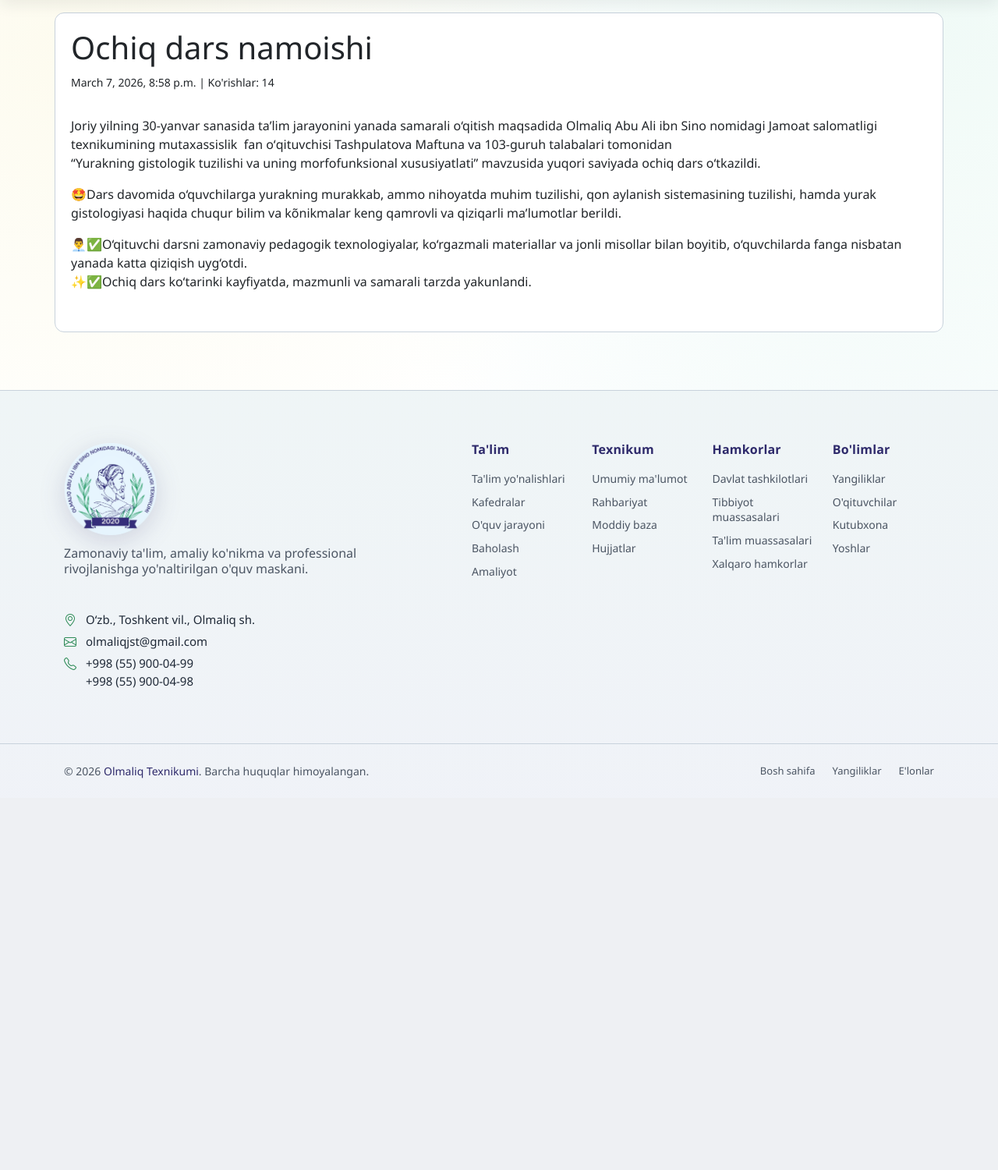
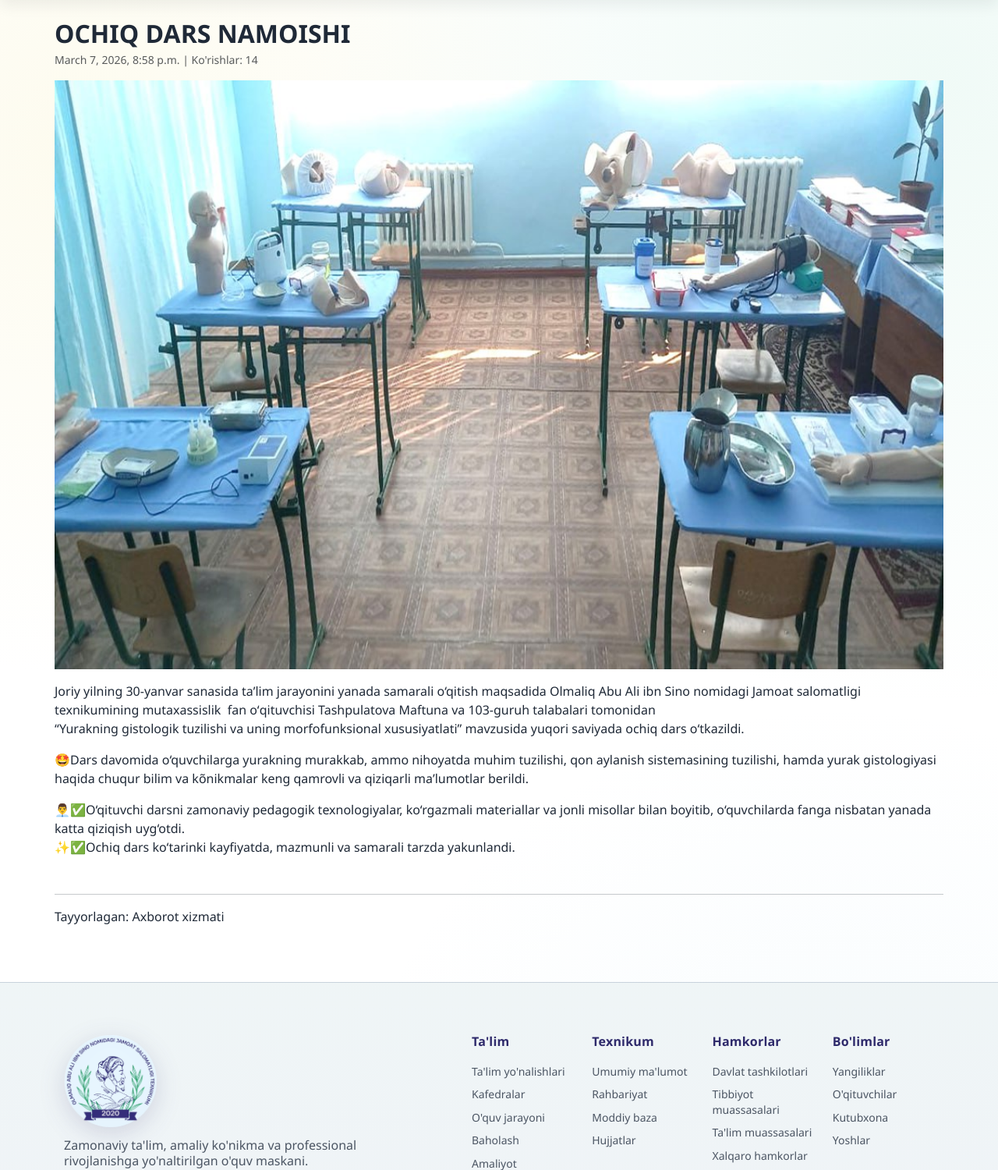
Before and after one commit to shahbozshirinboyev/new.olmaliqjst.uz, a Django app: a page that uses news/templates/news/news_detail.html in a window 1280 px wide. Shown: the part 122-1622 px from the top of the page at 78% size. Before the commit the page ends 1120 px from the top, so only its background shows below. Run offline with Django 5.2, Linux system fonts and the light colour scheme; data comes from the database, SQL or seed files in the repository; both versions use the stored data as it was after the commit; some libraries are stand-ins or nearby versions.

Commit message:
change some templates

```diff
--- a/education/templates/education/directions.html
+++ b/education/templates/education/directions.html
@@ -21,6 +21,5 @@
         <p>Yo'nalishlar mavjud emas.</p>
     {% endfor %}
 
-
 </section>
 {% endblock %}
--- a/news/templates/news/news_detail.html
+++ b/news/templates/news/news_detail.html
@@ -1,9 +1,19 @@
 {% extends 'base.html' %}
 {% block title %}{{ news.title }}{% endblock %}
 {% block content %}
-<section class="card">
-    <h1>{{ news.title }}</h1>
-    <p><small>{{ news.published_at }} | Ko'rishlar: {{ news.views_count }}</small></p>
-    <p>{{ news.content|linebreaks }}</p>
+<section>
+    <!-- Header -->
+    <div class="mt-5 mt-md-3 mt-lg-2">
+        <h2 class="fw-bold text-uppercase mb-1">{{ news.title }}</h2>
+        <p class="text-muted small">{{ news.published_at }} | Ko'rishlar: {{ news.views_count }}</p>
+    </div>
+
+    <div>
+        <img src="{{ news.image.url }}" alt="{{ news.name }}" class="w-100"
+            style="height: auto; object-fit: cover; object-position: 0% 25%;">
+        <p class="lh-base" style="text-align: justify;">{{ news.content|linebreaks }}</p>
+        <hr class="mt-5">
+        <p>Tayyorlagan: {{ news.author }}</p>
+    </div>
 </section>
 {% endblock %}
```
Also changed, not shown: core/templates/core/announcement_detail.html (+20 -5 lines), db.sqlite3.
